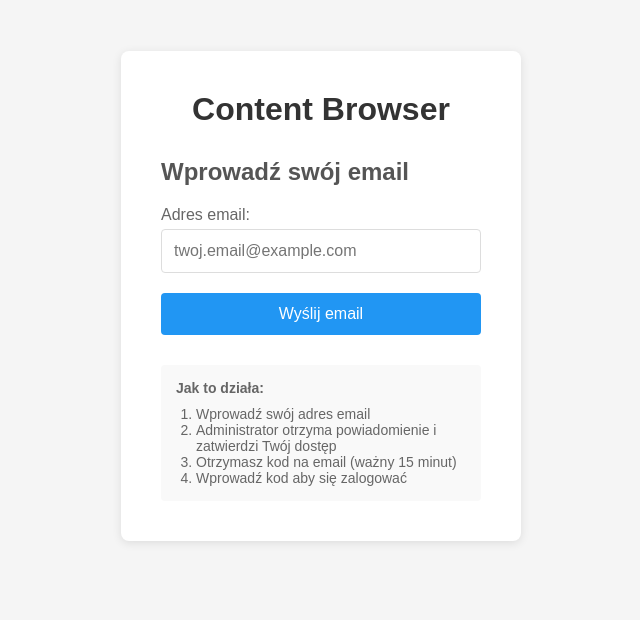
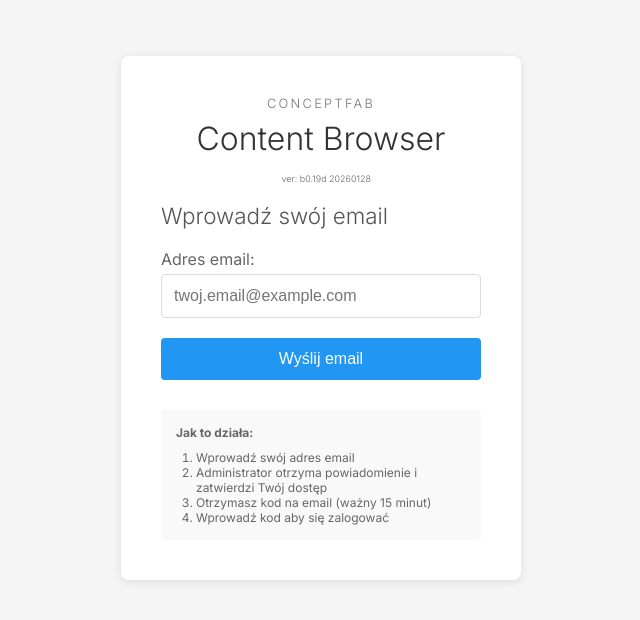
Before and after one commit to conceptfab/_auto_gallery, a Next.js app: page /login in a window 1280 px wide. Shown: the part 174-794 px from the top of the page, without its empty margins (319-959 px from the left). Built offline with nearby package versions, Linux system fonts and the light colour scheme; no server answers.

Commit message:
b0.19d: update

```diff
--- a/package.json
+++ b/package.json
@@ -1,6 +1,6 @@
 {
   "name": "conceptfab-autogallery",
-  "version": "b0.19async",
+  "version": "b0.19d",
   "private": true,
   "scripts": {
     "dev": "next dev --turbopack",
--- a/pages/login.tsx
+++ b/pages/login.tsx
@@ -2,11 +2,20 @@
 import Head from 'next/head';
 import { useRouter } from 'next/router';
 
+interface VersionInfo {
+  hash: string;
+  date: string;
+  message: string;
+  buildTime: string;
+}
+
 const LoginPage: React.FC = () => {
   const router = useRouter();
+  const [versionInfo, setVersionInfo] = useState<VersionInfo | null>(null);
 
   useEffect(() => {
     checkIfAlreadyLoggedIn();
+    loadVersionInfo();
   }, []);
 
   const checkIfAlreadyLoggedIn = async () => {
@@ -19,6 +28,18 @@
       }
     } catch (error) {
       console.error('Error checking auth status:', error);
+    }
+  };
+
+  const loadVersionInfo = async () => {
+    try {
+      const response = await fetch('/version.json');
+      if (response.ok) {
+        const version: VersionInfo = await response.json();
+        setVersionInfo(version);
+      }
+    } catch (error) {
+      console.error('Error loading version info:', error);
     }
   };
   const [step, setStep] = useState<'email' | 'code'>('email');
@@ -100,7 +121,16 @@
 
       <div className="login-container">
         <div className="login-box">
+          <div className="login-subtitle">CONCEPTFAB</div>
           <h1 className="login-title">Content Browser</h1>
+          {versionInfo && (
+            <div className="login-version">
+              <span className="version">
+                ver: {versionInfo.message?.split(':')[0] ?? versionInfo.message}
+                {versionInfo.date ? ` ${versionInfo.date}` : ''}
+              </span>
+            </div>
+          )}
 
           {step === 'email' ? (
             <form onSubmit={handleEmailSubmit}>
@@ -209,7 +239,7 @@
               padding: '15px',
               backgroundColor: '#f9f9f9',
               borderRadius: '4px',
-              fontSize: '14px',
+              fontSize: '12px',
               color: '#666',
             }}
           >
--- a/public/decor-conversion.json
+++ b/public/decor-conversion.json
@@ -6,7 +6,6 @@
     "RAL7021": "RAL7021.webp"
   },
   "blat": {
-    "U164VL": "U164VL.webp",
     "H1180": "H1180.webp",
     "PD3003": "PD3003.webp",
     "U100": "U100.webp",
@@ -15,7 +14,8 @@
     "W210": "W210.webp",
     "W240": "W240.webp",
     "W250": "W250.webp",
-    "WG": "wg.webp",
-    "BG": "bg.webp"
+    "W350.webp": "W350.webp",
+    "wg": "wg.webp",
+    "gb": "bg.webp"
   }
 }
--- a/public/version.json
+++ b/public/version.json
@@ -1,6 +1,6 @@
 {
-  "hash": "dfa8b06",
+  "hash": "1ce14ef",
   "date": "20260128",
-  "message": "b0.19async: add async",
-  "buildTime": "2026-01-27T23:18:24.743Z"
+  "message": "b0.19d: update",
+  "buildTime": "2026-01-28T11:07:06.679Z"
 }
--- a/styles/globals.css
+++ b/styles/globals.css
@@ -2559,8 +2559,14 @@
   align-items: center;
   justify-content: center;
   background-color: #f5f5f5;
-  font-family: Arial, sans-serif;
   padding: 20px;
+}
+
+@media (min-width: 1025px) {
+  .login-container {
+    align-items: flex-start;
+    padding-top: 20vh; /* przesunięcie okna logowania w górę o ~połowę */
+  }
 }
 
 .login-box {
@@ -2572,15 +2578,39 @@
   max-width: 400px;
 }
 
+.login-subtitle {
+  text-align: center;
+  font-size: 0.8rem;
+  letter-spacing: 0.18em;
+  text-transform: uppercase;
+  color: #777;
+  margin-bottom: 8px;
+  font-weight: 300;
+}
+
 .login-title {
   text-align: center;
-  margin-bottom: 30px;
+  margin-bottom: 0;
   color: #333;
+  font-weight: 100;
+}
+
+.login-version {
+  text-align: center;
+  margin-top: 10px;
+  margin-bottom: 16px;
+  line-height: 1.1;
+}
+
+.login-version .version {
+  font-size: 0.56em; /* taka sama czytelność jak w pasku */
 }
 
 .login-form-title {
   margin-bottom: 20px;
   color: #555;
+  font-weight: 300;
+  font-size: 1.4rem;
 }
 
 .login-field {
@@ -2698,7 +2728,6 @@
 
 .admin-page {
   padding: 20px;
-  font-family: Arial, sans-serif;
 }
 
 .admin-header {
```
Also changed, not shown: 1 other file (tests, documents, lock files or other folders).
